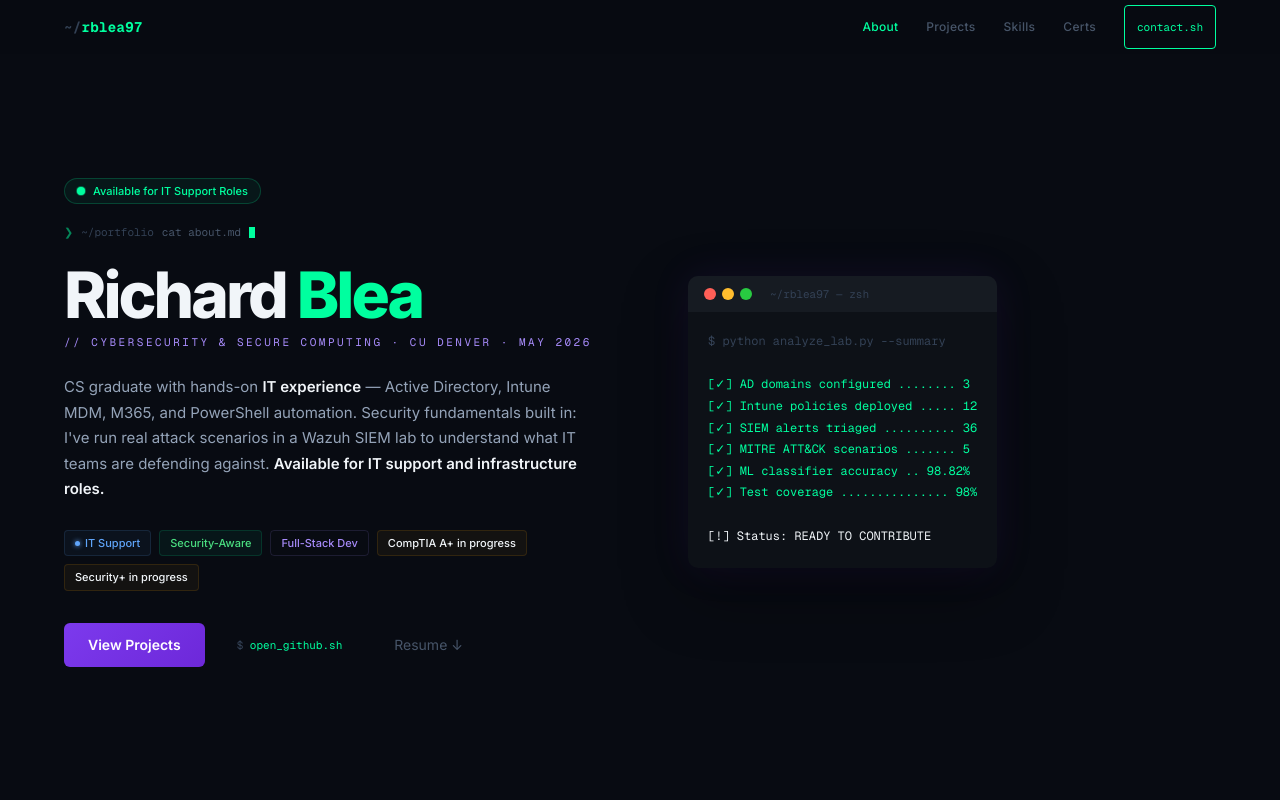
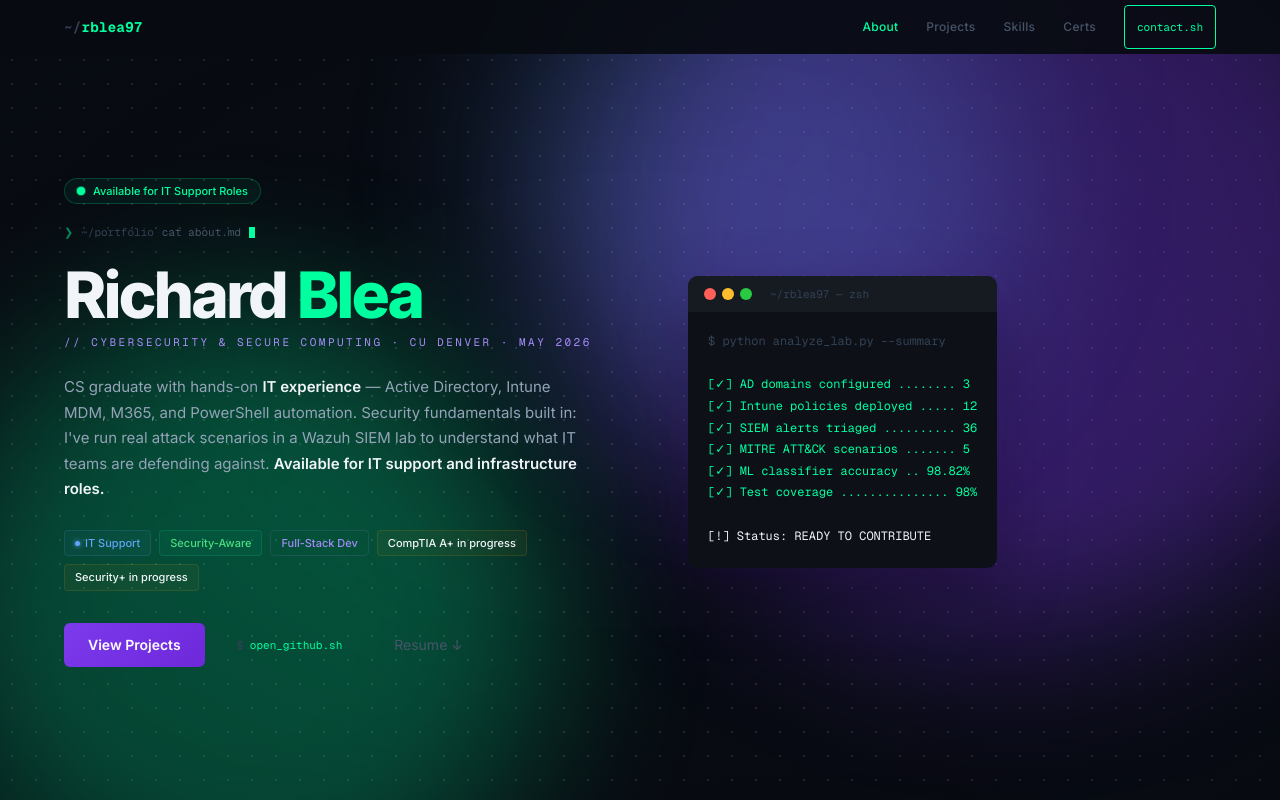
Before and after one commit to Rblea97/Portfolio, a Next.js app: page / in a window 1280 px wide. Shown: the top 800 px of the page. Built offline with nearby package versions, Linux system fonts and the light colour scheme.

Commit message:
fix: render Background above html canvas by using z-index 0 instead of -1

```diff
--- a/app/page.tsx
+++ b/app/page.tsx
@@ -13,6 +13,7 @@ export default function Home() {
   return (
     <>
       <Background />
+      <div style={{ position: 'relative', zIndex: 1 }}>
         <Nav />
         <main className="pt-[54px]">
           <Hero />
@@ -24,6 +25,7 @@ export default function Home() {
           <Contact />
         </main>
         <Footer />
+      </div>
     </>
   )
 }
--- a/components/Background.tsx
+++ b/components/Background.tsx
@@ -35,7 +35,7 @@ export default function Background() {
   return (
     <div
       className="fixed inset-0 pointer-events-none overflow-hidden"
-      style={{ zIndex: -1 }}
+      style={{ zIndex: 0 }}
       aria-hidden="true"
     >
       {/* Layer 1: Dot grid */}
```
Lines whose indentation alone changed are shown as unchanged.
